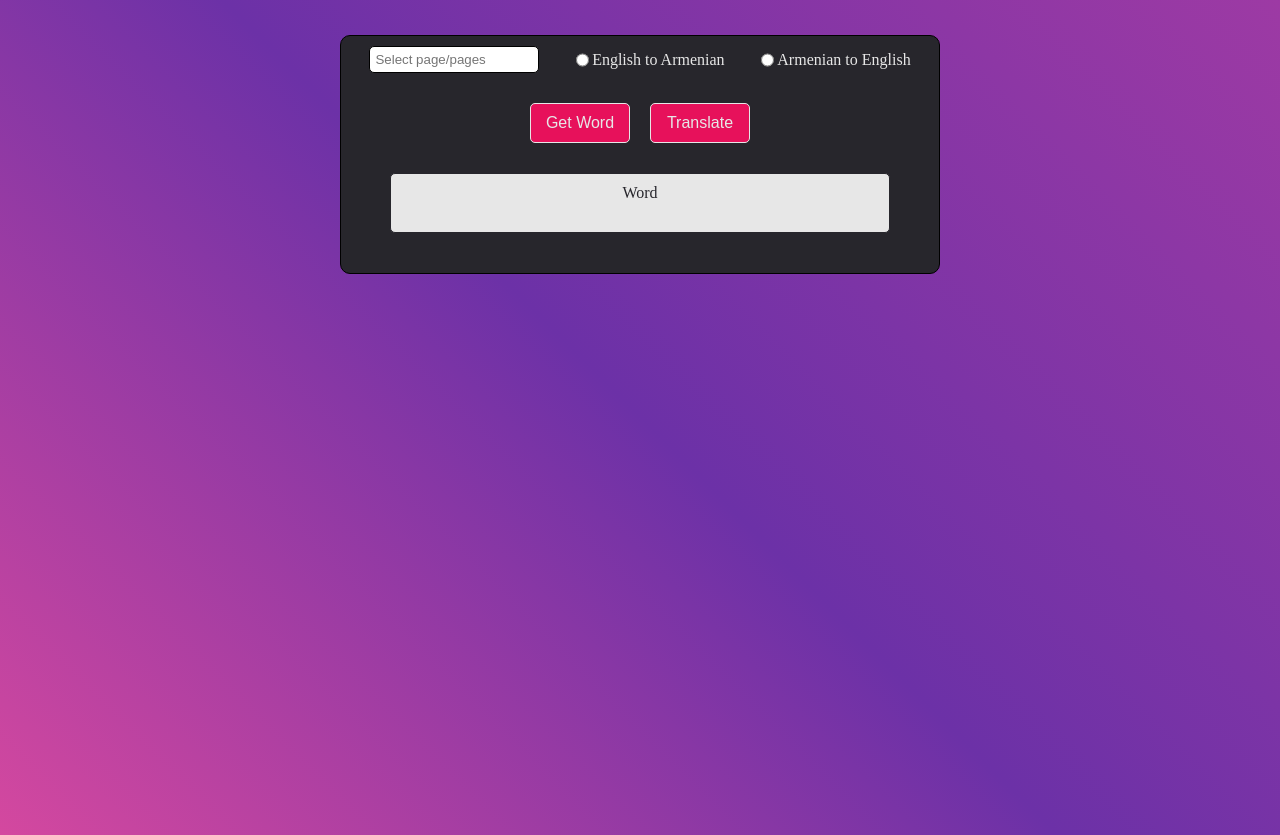
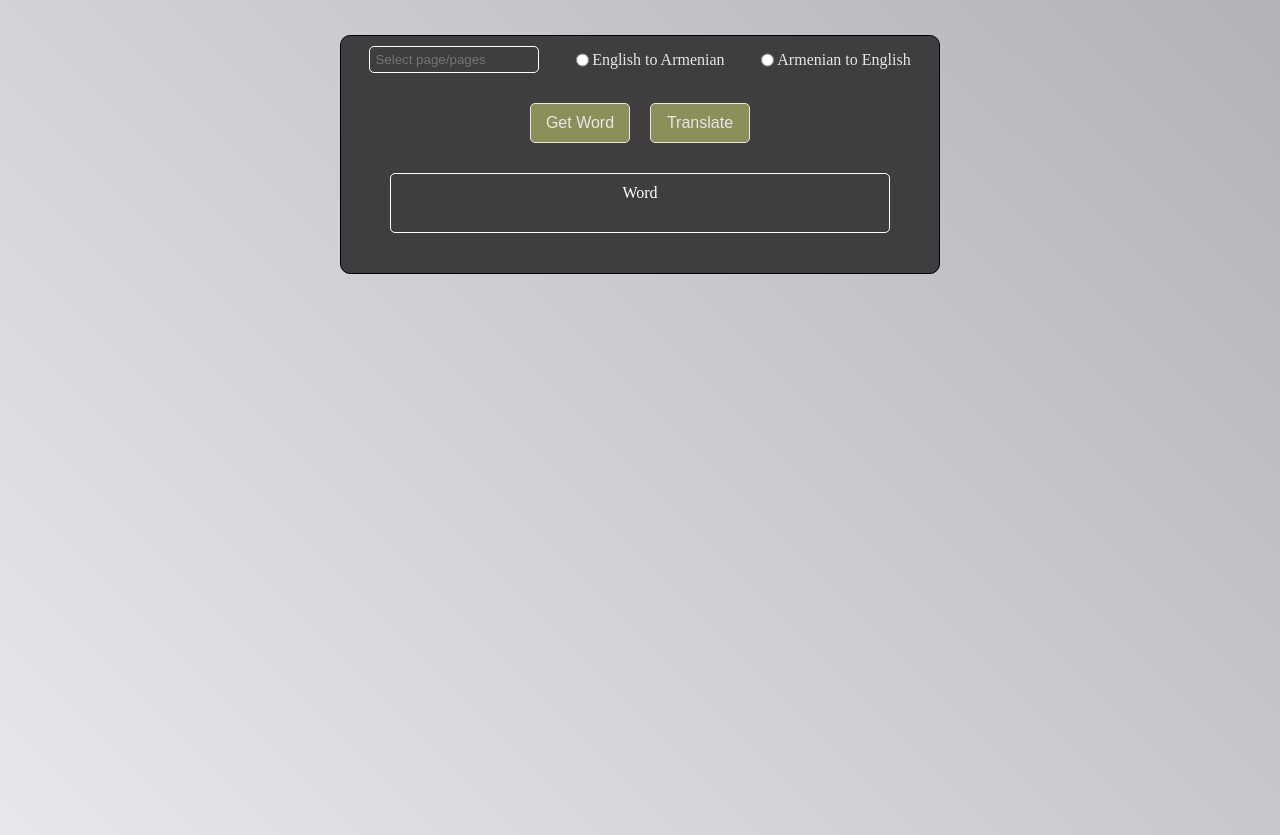
Before and after one commit to RobertArustamyan/StudyingEnglish, a Flask app: page / in a window 1280 px wide. Run offline with Flask 3, Linux system fonts and the light colour scheme.

Commit message:
Modified index.html

```diff
--- a/templates/index.html
+++ b/templates/index.html
@@ -14,7 +14,7 @@
         body{
             width: 100%;
             height: 100vh;
-            background-image: linear-gradient(45deg, #d4489f, #6c31a7, #9d3aa4);
+            background-image: linear-gradient(45deg, #e6e8ed,#b1b3b7);
             background-repeat: no-repeat;
             background-size: cover;
         }
@@ -24,7 +24,7 @@
             border-radius: 10px;
             padding: 10px;
             margin: 35px auto;
-            background-color: #27262c;
+            background-color: #3f3d3f;
         }
 
         #user_choice {
@@ -40,6 +40,8 @@
             padding: 5px;
             border: 1px solid;
             border-radius: 5px;
+            color: white;
+            background-color: #3f3d3f;
         }
 
         #eng_to_arm_div, #arm_to_eng_div {
@@ -65,7 +67,7 @@
             border: 1px solid;
             border-radius: 5px;
             cursor: pointer;
-            background-color: #e7115b;
+            background-color: #8b8f59;
             color: #e7e7e7;
             font-size: 16px;
         }
@@ -80,8 +82,8 @@
             display: flex;
             flex-direction: column;
             align-items: center;
-            background-color: #e7e7e7;
-            color:#27262c;
+            background-color: #3f3d3f;
+            color:white;
         }
 
         #translation {
```
